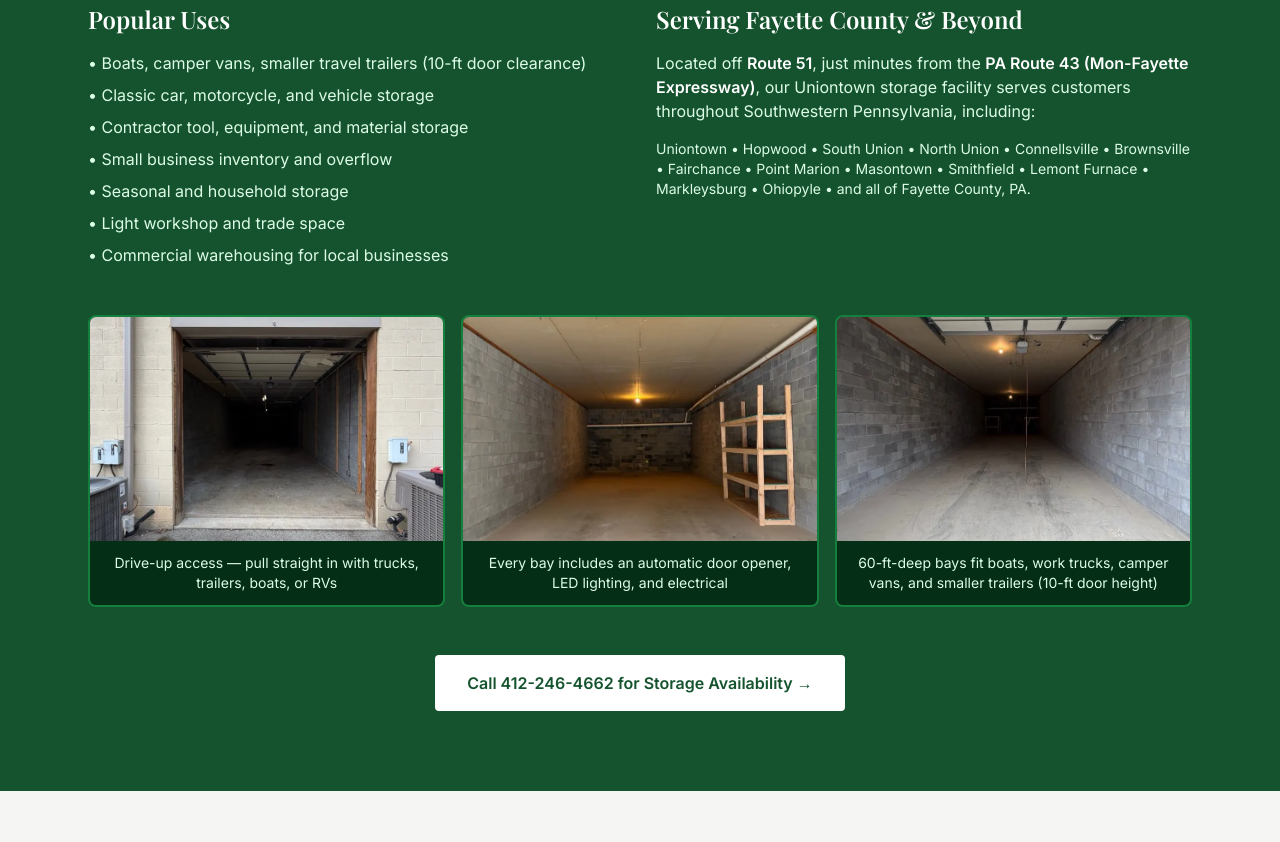
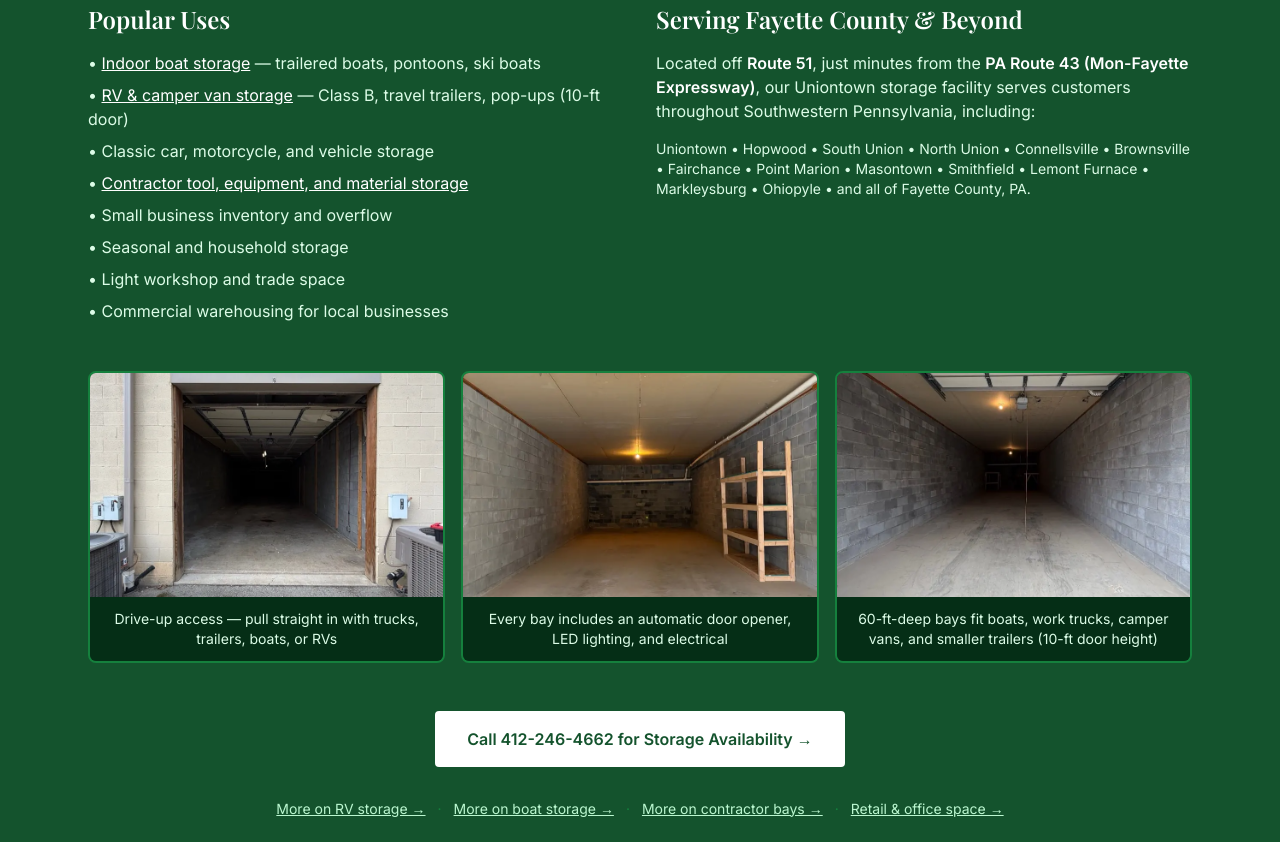
Before and after one commit to dustins89/oliver-square, a website: page index.html in a window 1280 px wide. Shown: the part 2858-3700 px from the top of the page. Drawn offline with nearby package versions, Linux system fonts and the light colour scheme.

Commit message:
Audit fixes: shorter lease title + body-text sub-page links on homepage

```diff
--- a/index.html
+++ b/index.html
@@ -600,9 +600,10 @@
         <div>
           <h3 class="text-2xl font-semibold mb-4">Popular Uses</h3>
           <ul class="space-y-2 text-green-100">
-            <li>• Boats, camper vans, smaller travel trailers (10-ft door clearance)</li>
+            <li>• <a href="/boat-storage/" class="text-white underline hover:text-green-300">Indoor boat storage</a> — trailered boats, pontoons, ski boats</li>
+            <li>• <a href="/rv-storage/" class="text-white underline hover:text-green-300">RV &amp; camper van storage</a> — Class B, travel trailers, pop-ups (10-ft door)</li>
             <li>• Classic car, motorcycle, and vehicle storage</li>
-            <li>• Contractor tool, equipment, and material storage</li>
+            <li>• <a href="/contractor-bays/" class="text-white underline hover:text-green-300">Contractor tool, equipment, and material storage</a></li>
             <li>• Small business inventory and overflow</li>
             <li>• Seasonal and household storage</li>
             <li>• Light workshop and trade space</li>
@@ -638,6 +639,15 @@
         <a href="#contact" class="inline-block bg-white text-green-900 font-semibold px-8 py-4 rounded hover:bg-green-50">
           Call 412-246-4662 for Storage Availability →
         </a>
+        <div class="mt-8 flex flex-wrap gap-3 justify-center text-sm">
+          <a href="/rv-storage/" class="text-green-200 hover:text-white underline">More on RV storage →</a>
+          <span class="text-green-700">·</span>
+          <a href="/boat-storage/" class="text-green-200 hover:text-white underline">More on boat storage →</a>
+          <span class="text-green-700">·</span>
+          <a href="/contractor-bays/" class="text-green-200 hover:text-white underline">More on contractor bays →</a>
+          <span class="text-green-700">·</span>
+          <a href="/space-for-lease/" class="text-green-200 hover:text-white underline">Retail &amp; office space →</a>
+        </div>
       </div>
     </div>
   </section>
```
Also changed, not shown: space-for-lease/index.html (+2 -2 lines), styles.css.
